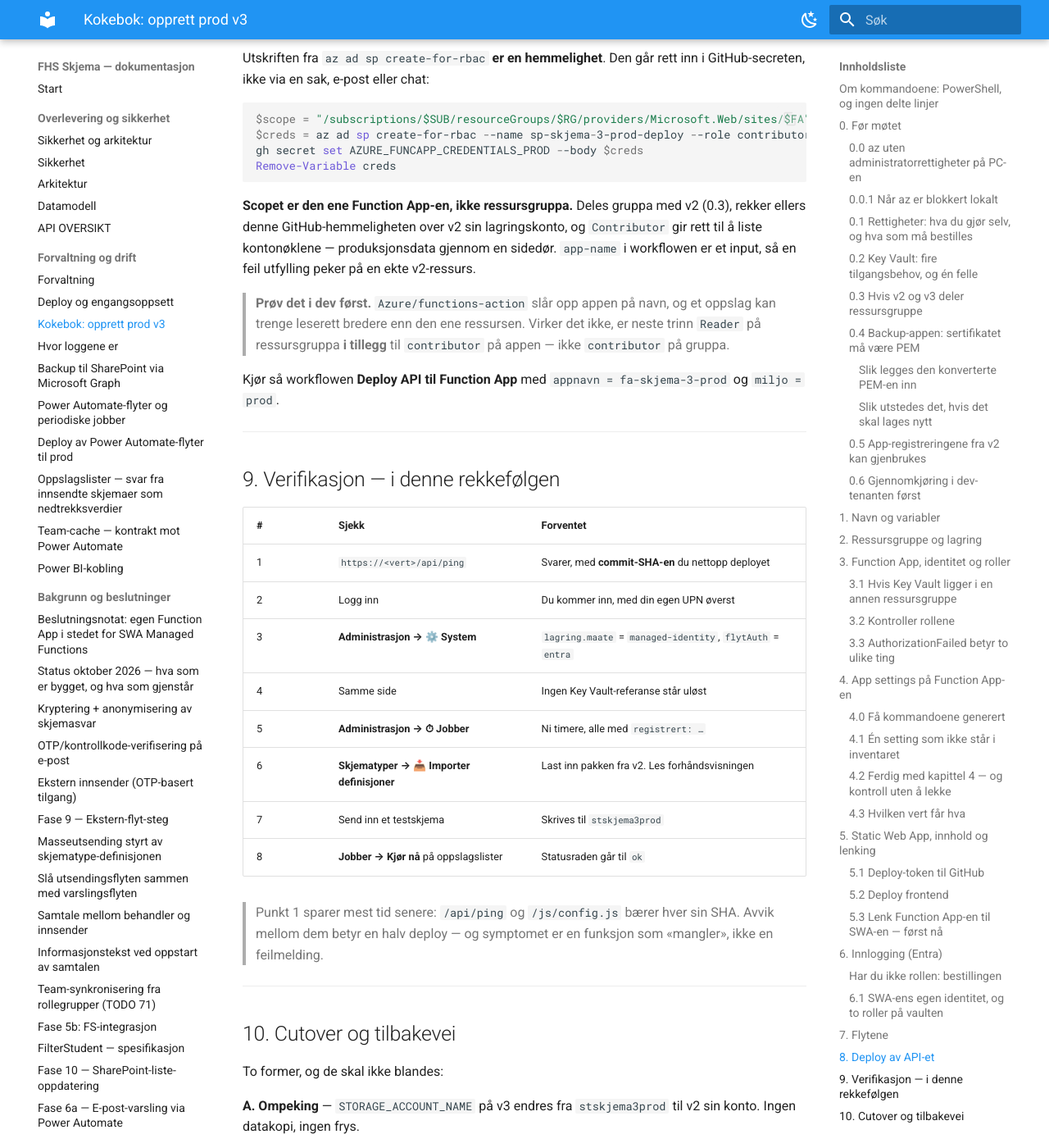
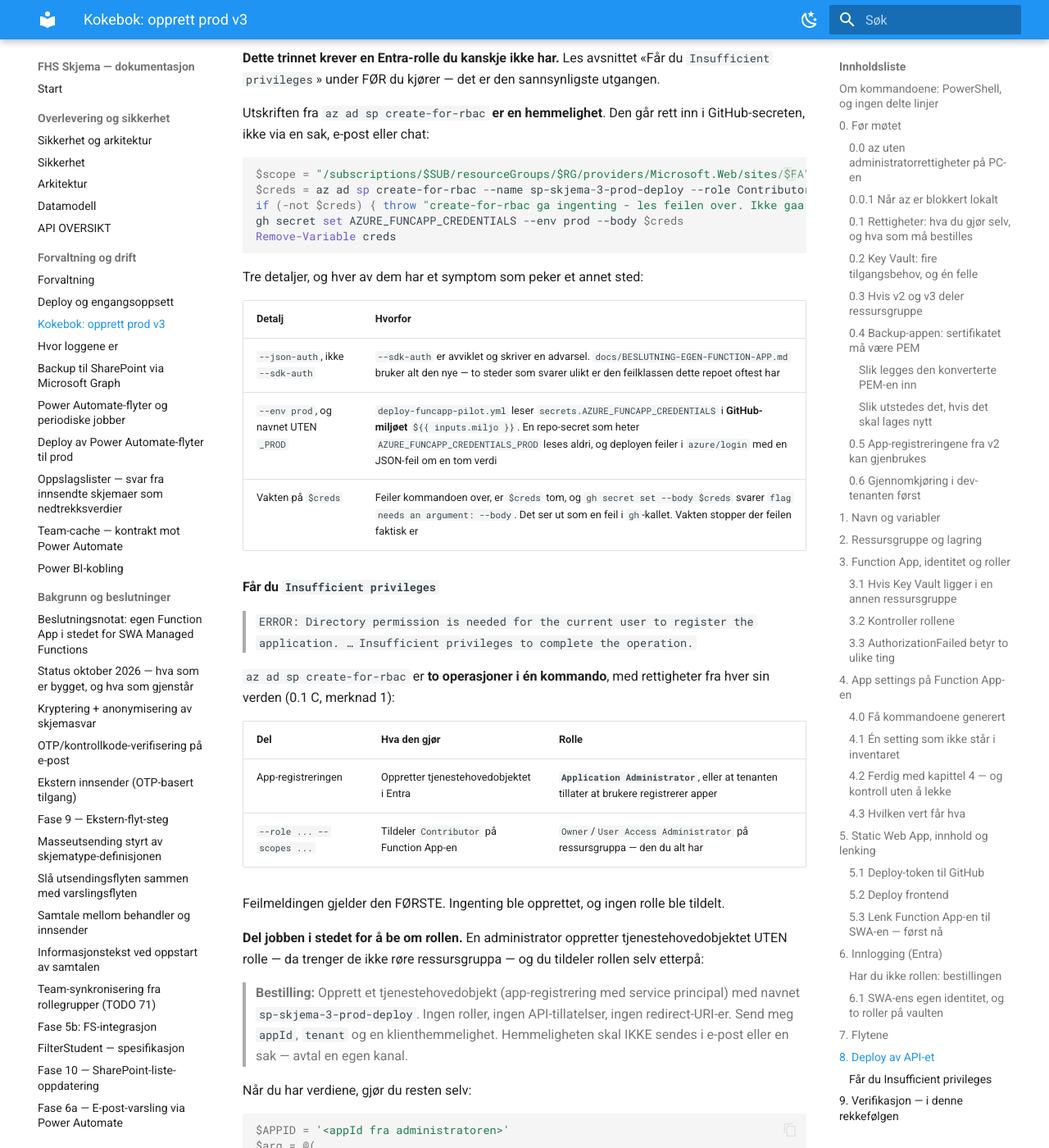
Before and after one commit to jachrist/skjema-swa, an MkDocs documentation site: the page built from docs/KOKEBOK-PROD-V3.md, in a window 1280 px wide and 1400 px high, scrolled down 35208 px. Shown: the whole window at 82% size. Built offline with MkDocs 1.6.1 and Material for MkDocs 9.7.7, drawn with Linux system fonts in a browser that asks for light colours; some of the changed text lies outside the part shown.

Commit message:
Kapittel 8 satte en secret workflowen aldri leser
Tre feil i ett avsnitt, og kjøringen traff alle tre.

1) `gh secret set AZURE_FUNCAPP_CREDENTIALS_PROD` setter en REPO-secret.
`deploy-funcapp-pilot.yml` leser `secrets.AZURE_FUNCAPP_CREDENTIALS` i
GitHub-MILJØET `${{ inputs.miljo }}`. Navnet med `_PROD` leses aldri, og
deployen ville feilet i `azure/login` med en JSON-feil om en tom verdi —
langt fra kommandoen som satte feil navn. Nå `--env prod`, og navnet uten
suffiks. Testen leser navnet UT AV workflowen, så de to kan ikke skille
lag igjen.

2) `--sdk-auth` er avviklet og skriver en advarsel.
BESLUTNING-EGEN-FUNCTION-APP.md brukte alt `--json-auth` i kommandoen, men
hadde en rest i prosaen som pekte på det gamle. Begge er rettet.

3) Ingen vakt på `$creds`. Feiler kommandoen over, er variabelen tom, og
`gh secret set --body $creds` svarer «flag needs an argument: --body».
Det ser ut som en feil i gh-kallet. Samme klasse som $p-splattingen i
forrige runde: en tom variabel gir en feilmelding om noe annet.

Og rettighetsfeilen som faktisk kom: `create-for-rbac` er to operasjoner
med rettigheter fra hver sin verden, og det er app-registreringen som
krever `Application Administrator`. Kapittel 8 sier nå det, og gir veien
uten rollen: administratoren oppretter tjenestehovedobjektet UTEN rolle —
da trenger de ikke røre ressursgruppa — og rolletildelingen gjør man selv.
Med bestillingstekst og en JSON-bygging som holder hemmeligheten utenfor
skjerm og historikk.

Min egen regel var for grov først: testen forbød `--sdk-auth` overalt, og
tok dermed raden som FORKLARER hvorfor flagget ikke skal brukes. En regel
som ikke kan begrunnes i dokumentet den gjelder for, er en regel folk
fjerner begrunnelsen til. Den gjelder nå kommandolinjer.

Seks mutasjoner prøvd, alle røde: feil secret-navn tilbake, --env droppet,
workflowen bytter navn mens kokeboka henger etter, --sdk-auth tilbake i
kommandoen, vakten fjernet, og veien uten rollen fjernet.

138 av 138 testfiler OK. Ingen appkode — ingen deploy kreves.

Co-Authored-By: Claude Opus 5 <noreply@anthropic.com>
Claude-Session: https://claude.ai/code/session_016ebSuKji2st85HZS2wAHNH

````diff
--- a/docs/BESLUTNING-EGEN-FUNCTION-APP.md
+++ b/docs/BESLUTNING-EGEN-FUNCTION-APP.md
@@ -1766,7 +1766,7 @@ det samme miljøet.
 
 1. **Tjenestehovedstolen.** `az ad sp create-for-rbac --scopes` vil ha
    abonnementets **GUID**, ikke navnet. Og `azure/login` vil ha hele
-   JSON-objektet fra `--sdk-auth`, ikke bare `clientSecret`. Sett det sammen
+   JSON-objektet fra `--json-auth`, ikke bare `clientSecret`. Sett det sammen
    for hånd, og noe er alltid i utakt — kopier hele utskriften fra den
    kjøringen som lyktes.
 2. **`ID tokens`** var ikke slått på i app-registreringen. Symptomet er en
--- a/docs/KOKEBOK-PROD-V3.md
+++ b/docs/KOKEBOK-PROD-V3.md
@@ -1569,15 +1569,88 @@ hvor blank lagringen er.
 
 ## 8. Deploy av API-et
 
+**Dette trinnet krever en Entra-rolle du kanskje ikke har.** Les avsnittet
+«Får du `Insufficient privileges`» under FØR du kjører — det er den
+sannsynligste utgangen.
+
 Utskriften fra `az ad sp create-for-rbac` **er en hemmelighet**. Den går rett
 inn i GitHub-secreten, ikke via en sak, e-post eller chat:
 
 ```powershell
 $scope = "/subscriptions/$SUB/resourceGroups/$RG/providers/Microsoft.Web/sites/$FA"
-$creds = az ad sp create-for-rbac --name sp-skjema-3-prod-deploy --role contributor --scopes $scope --sdk-auth
-gh secret set AZURE_FUNCAPP_CREDENTIALS_PROD --body $creds
+$creds = az ad sp create-for-rbac --name sp-skjema-3-prod-deploy --role Contributor --scopes $scope --json-auth
+if (-not $creds) { throw "create-for-rbac ga ingenting - les feilen over. Ikke gaa videre." }
+gh secret set AZURE_FUNCAPP_CREDENTIALS --env prod --body $creds
 Remove-Variable creds
 ```
+
+Tre detaljer, og hver av dem har et symptom som peker et annet sted:
+
+| Detalj | Hvorfor |
+|---|---|
+| `--json-auth`, ikke `--sdk-auth` | `--sdk-auth` er avviklet og skriver en advarsel. `docs/BESLUTNING-EGEN-FUNCTION-APP.md` bruker alt den nye — to steder som svarer ulikt er den feilklassen dette repoet oftest har |
+| `--env prod`, og navnet UTEN `_PROD` | `deploy-funcapp-pilot.yml` leser `secrets.AZURE_FUNCAPP_CREDENTIALS` i **GitHub-miljøet** `${{ inputs.miljo }}`. En repo-secret som heter `AZURE_FUNCAPP_CREDENTIALS_PROD` leses aldri, og deployen feiler i `azure/login` med en JSON-feil om en tom verdi |
+| Vakten på `$creds` | Feiler kommandoen over, er `$creds` tom, og `gh secret set --body $creds` svarer `flag needs an argument: --body`. Det ser ut som en feil i `gh`-kallet. Vakten stopper der feilen faktisk er |
+
+#### Får du `Insufficient privileges`
+
+> `ERROR: Directory permission is needed for the current user to register the
+> application. … Insufficient privileges to complete the operation.`
+
+`az ad sp create-for-rbac` er **to operasjoner i én kommando**, med
+rettigheter fra hver sin verden (0.1 C, merknad 1):
+
+| Del | Hva den gjør | Rolle |
+|---|---|---|
+| App-registreringen | Oppretter tjenestehovedobjektet i Entra | **`Application Administrator`**, eller at tenanten tillater at brukere registrerer apper |
+| `--role ... --scopes ...` | Tildeler `Contributor` på Function App-en | `Owner`/`User Access Administrator` på ressursgruppa — den du alt har |
+
+Feilmeldingen gjelder den FØRSTE. Ingenting ble opprettet, og ingen rolle ble
+tildelt.
+
+**Del jobben i stedet for å be om rollen.** En administrator oppretter
+tjenestehovedobjektet UTEN rolle — da trenger de ikke røre ressursgruppa
+— og du tildeler rollen selv etterpå:
+
+> **Bestilling:** Opprett et tjenestehovedobjekt (app-registrering med
+> service principal) med navnet `sp-skjema-3-prod-deploy`. Ingen roller, ingen
+> API-tillatelser, ingen redirect-URI-er. Send meg `appId`, `tenant` og en
+> klienthemmelighet. Hemmeligheten skal IKKE sendes i e-post eller en sak —
+> avtal en egen kanal.
+
+Når du har verdiene, gjør du resten selv:
+
+```powershell
+$APPID = '<appId fra administratoren>'
+$arg = @(
+    'role', 'assignment', 'create',
+    '--assignee', $APPID,
+    '--role', 'Contributor',
+    '--scope', $scope,
+    '--output', 'none'
+)
+az @arg
+```
+
+Og bygger JSON-en `azure/login@v2` forventer. **Hele objektet**, ikke bare
+hemmeligheten — får den noe annet, feiler den med
+`Login failed with SyntaxError: Unexpected token`:
+
+```powershell
+$hemmelig = Read-Host -AsSecureString 'Klienthemmeligheten'
+$klar = [System.Net.NetworkCredential]::new('', $hemmelig).Password
+$creds = @{
+    clientId = $APPID
+    clientSecret = $klar
+    subscriptionId = $SUB
+    tenantId = (az account show --query tenantId -o tsv)
+} | ConvertTo-Json
+gh secret set AZURE_FUNCAPP_CREDENTIALS --env prod --body $creds
+Remove-Variable creds, klar, hemmelig
+```
+
+`Read-Host -AsSecureString` holder hemmeligheten utenfor skjermen og utenfor
+PSReadLine-historikken. `Remove-Variable` til slutt, på alle tre.
 
 **Scopet er den ene Function App-en, ikke ressursgruppa.** Deles gruppa med
 v2 (0.3), rekker ellers denne GitHub-hemmeligheten over v2 sin lagringskonto,
````
Also changed, not shown: 1 other file.
